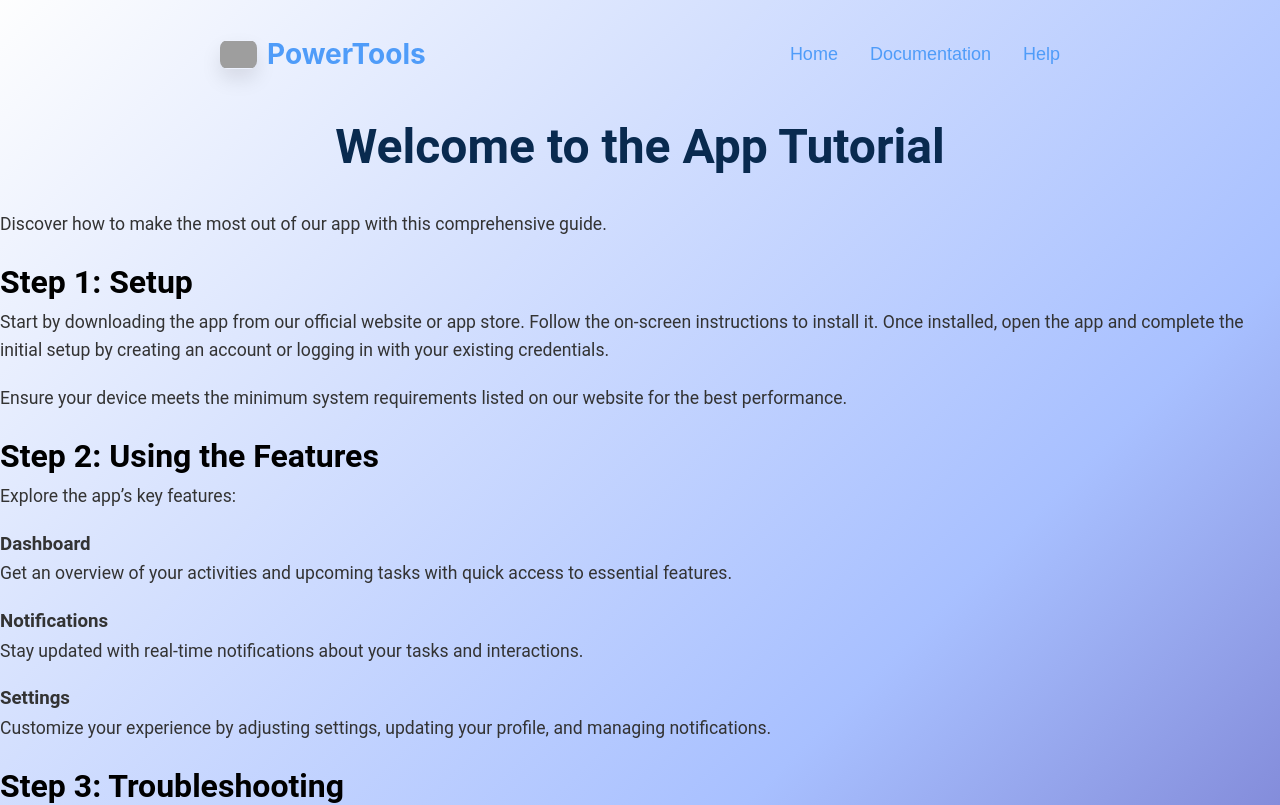
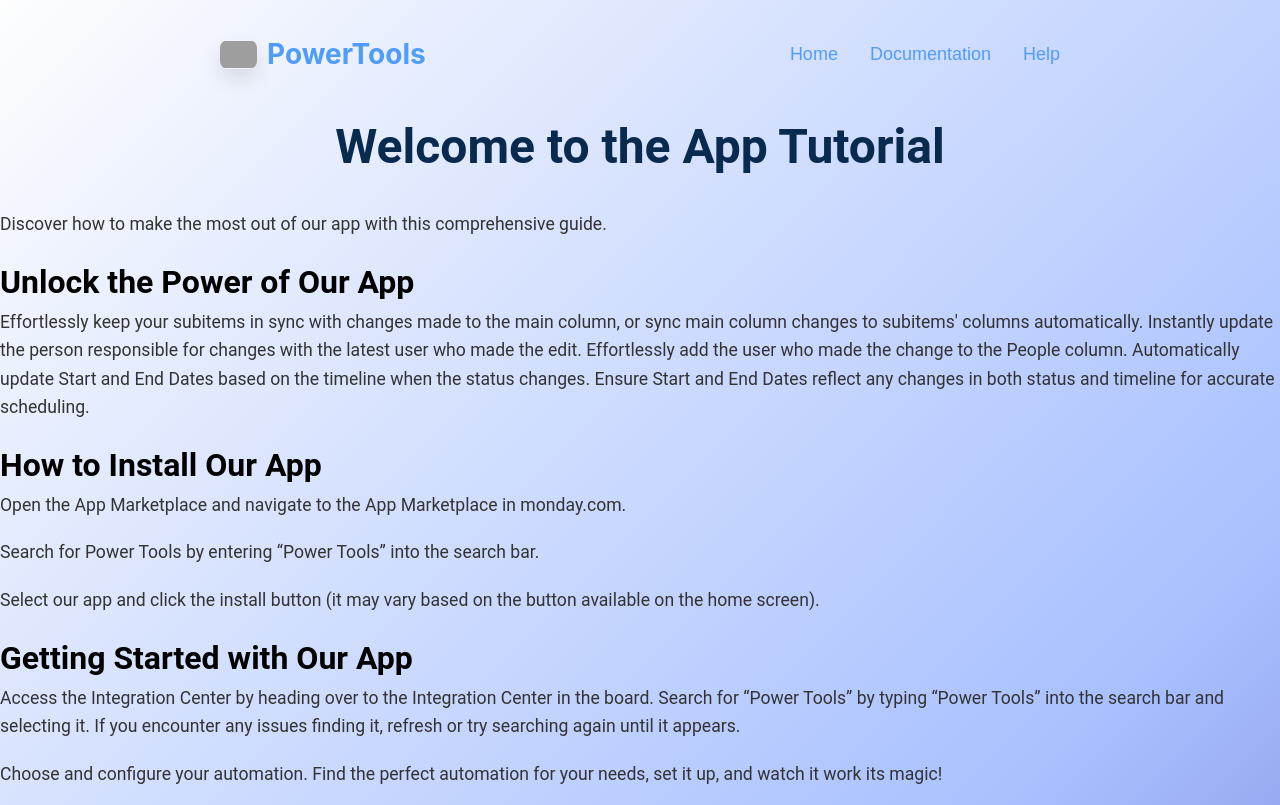
Before and after one commit to lakshita1529/powertoolapp, a React (Create React App) app: page /getstarted in a window 1280 px wide. Shown: the top 805 px of the page. Built offline with nearby package versions, Linux system fonts and the light colour scheme; grey boxes are pictures that could not be loaded.

Commit message:
Update Doc.js

```diff
--- a/src/pages/GetStarted/Doc.js
+++ b/src/pages/GetStarted/Doc.js
@@ -10,6 +10,38 @@ function Doc() {
       </header>
 
       <div className="main-content">
+        <section className="section">
+          <h2>Unlock the Power of Our App</h2>
+          <p>
+            Effortlessly keep your subitems in sync with changes made to the
+            main column, or sync main column changes to subitems' columns
+            automatically. Instantly update the person responsible for changes
+            with the latest user who made the edit. Effortlessly add the user
+            who made the change to the People column. Automatically update Start
+            and End Dates based on the timeline when the status changes. Ensure
+            Start and End Dates reflect any changes in both status and timeline
+            for accurate scheduling.
+          </p>
+        </section>
+
+        <section className="section">
+          <h2>How to Install Our App</h2>
+          <p>Open the App Marketplace and navigate to the App Marketplace in monday.com.</p>
+          <p>Search for Power Tools by entering “Power Tools” into the search bar.</p>
+          <p>Select our app and click the install button (it may vary based on the button available on the home screen).</p>
+        </section>
+
+        <section className="section">
+          <h2>Getting Started with Our App</h2>
+          <p>
+            Access the Integration Center by heading over to the Integration
+            Center in the board. Search for “Power Tools” by typing “Power
+            Tools” into the search bar and selecting it. If you encounter any
+            issues finding it, refresh or try searching again until it appears.
+          </p>
+          <p>Choose and configure your automation. Find the perfect automation for your needs, set it up, and watch it work its magic!</p>
+        </section>
+
         <section className="section">
           <h2>Step 1: Setup</h2>
           <p>Start by downloading the app from our official website or app store. Follow the on-screen instructions to install it. Once installed, open the app and complete the initial setup by creating an account or logging in with your existing credentials.</p>
@@ -52,7 +84,7 @@ function Doc() {
 
         <section className="section">
           <h2>Step 4: Final Notes</h2>
-          <p>Thank you for using our app! We hope this guide has been helpful. For more detailed information, visit our <a href="#faq" className="cta-button">FAQ</a> page or reach out to our support team for further assistance.</p>
+          <p>Thank you for using our app! We hope this guide has been helpful. For more detailed information, visit our FAQ page or reach out to our support team for further assistance.</p>
         </section>
       </div>
     </div>
```
